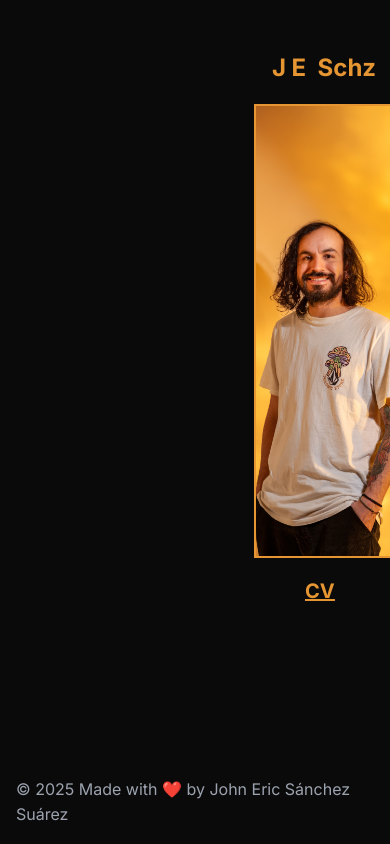
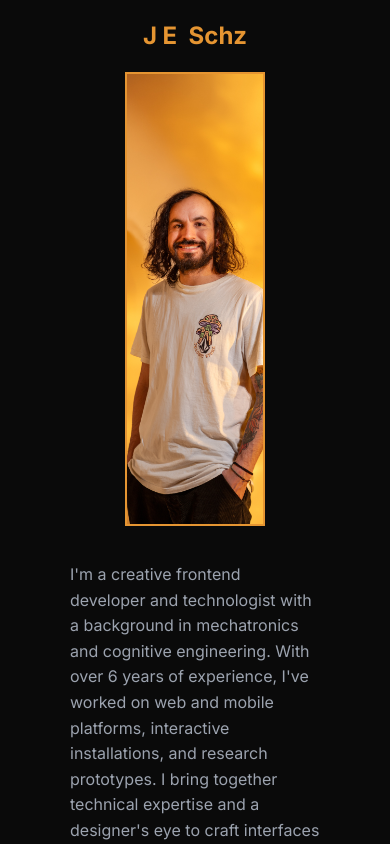
Before and after one commit to joesanchezsu/joesanchezsu.github.io, a Next.js app: page /portfolio in a window 390 px wide. Built offline with nearby package versions, Linux system fonts and the light colour scheme.

Commit message:
responsive layout and behaviour

```diff
--- a/src/app/components/AboutSection.tsx
+++ b/src/app/components/AboutSection.tsx
@@ -11,6 +11,10 @@ const Container = styled.section`
   height: 100%;
   padding: 3rem;
   margin: 0 auto;
+
+  @media (max-width: 767px) {
+    padding: 1rem 1rem 3rem 1rem;
+  }
 `;
 
 const ContentContainer = styled.div`
@@ -26,6 +30,13 @@ const Content = styled.div`
   flex-direction: row;
   justify-content: center;
   gap: 2rem;
+
+  @media (max-width: 767px) {
+    flex-direction: column;
+    align-items: center;
+    justify-content: center;
+    gap: 1rem;
+  }
 `;
 
 const DynamicName = styled.h2`
@@ -91,6 +102,11 @@ const BioContainer = styled.div`
   justify-content: center;
   gap: 2rem;
   margin-top: 60px;
+
+  @media (max-width: 767px) {
+    max-width: 250px;
+    margin-top: 20px;
+  }
 `;
 
 const Bio = styled.p`
@@ -98,8 +114,10 @@ const Bio = styled.p`
   font-size: 1.2rem;
   color: var(--gray-400);
 
-  @media (prefers-color-scheme: dark) {
-    color: var(--gray-400);
+  @media (max-width: 767px) {
+    min-width: 250px;
+    max-width: 250px;
+    font-size: 1rem;
   }
 `;
 
@@ -125,9 +143,16 @@ const ResumeLink = styled.a`
     will-change: color;
   }
 
-  @media (prefers-color-scheme: dark) {
+  @media (max-width: 767px) {
+    margin-top: 0px;
+    margin-left: 0px;
+    display: flex;
+    align-self: center;
+  }
+
+  /* @media (prefers-color-scheme: dark) {
     border-color: var(--yellow-photo);
-  }
+  } */
 `;
 
 const EyesIcon = styled.span`
--- a/src/app/components/ProjectItem.tsx
+++ b/src/app/components/ProjectItem.tsx
@@ -150,6 +150,10 @@ export const ProjectItem = ({
       layoutId={layoutId}
       aria-label={title}
       onClick={onClick}
+      initial={{ opacity: 0 }}
+      animate={{ opacity: 1 }}
+      exit={{ opacity: 0 }}
+      transition={{ duration: 0.5, ease: "easeInOut" }}
       style={{ x, y, rotate }}
     >
       <Media $image={imageUrl} />
--- a/src/app/components/ProjectsWheel.tsx
+++ b/src/app/components/ProjectsWheel.tsx
@@ -8,9 +8,9 @@ import { ProjectModal, ProjectModalData } from "./ProjectModal";
 import { useState } from "react";
 import CurvedText from "./CurvedText";
 import {
-  AnimatePresence,
   LayoutGroup,
   motion,
+  useInView,
   useScroll,
   useSpring,
   useTransform,
@@ -35,7 +35,15 @@ const WheelContainer = styled.section`
 
 const WheelWrapper = styled.div`
   position: relative;
-  transform: translate(350px, 0px); // static CSS transform
+  transform: translate(350px, 0px);
+
+  @media (max-width: 1659px) {
+    transform: scale(0.7);
+  }
+
+  @media (max-width: 767px) {
+    transform: scale(0.5) translate(390px, 0px);
+  }
 `;
 
 const WorkText = styled.div`
@@ -48,12 +56,21 @@ const WorkText = styled.div`
   font-size: 76px;
   z-index: 1000;
   color: var(--yellow-photo);
+
+  @media (max-width: 400px) {
+    transform: translate(-80%, -50%) rotate(90deg);
+  }
 `;
 
 const WheelInner = styled.div`
   position: relative;
   width: 1000px;
   height: 1000px;
+
+  @media (max-width: 1000px) {
+    width: 600px;
+    height: 600px;
+  }
 `;
 
 const CenterCircle = styled(motion.div)`
@@ -66,6 +83,18 @@ const CenterCircle = styled(motion.div)`
   border: 2px solid var(--gray-400);
   background: rgba(0, 0, 0, 0);
   z-index: 0;
+
+  @media (max-width: 1000px) {
+    left: 0;
+    top: 0;
+  }
+
+  @media (max-width: 767px) {
+    left: 7%;
+    top: 7%;
+    width: 500px;
+    height: 500px;
+  }
 `;
 
 const ItemsContainer = styled.div`
@@ -92,17 +121,31 @@ export function ProjectsWheel({
 }) {
   const [open, setOpen] = useState(false);
   const [modalData, setModalData] = useState<ProjectModalData | undefined>();
+  const wheelContainerRef = useRef<HTMLDivElement | null>(null);
 
   const isMobile = typeof window !== "undefined" && window.innerWidth < 768;
-  const radius = isMobile ? 300 : 600;
+  const isTablet =
+    typeof window !== "undefined" &&
+    window.innerWidth >= 768 &&
+    window.innerWidth <= 1659;
+  const radius = isMobile ? 560 : 600;
 
   const { scrollYProgress } = useScroll({
     container: scrollerRef,
     offset: ["start start", "end end"],
   });
 
+  const isVisible = useInView(wheelContainerRef, {
+    amount: 0.2, // starts tracking when 100% is visible
+    once: false,
+  });
+
   // Map scroll progress (0–1) → rotation degrees
-  const wheelRotation = useTransform(scrollYProgress, [0, 1], [0, 250]);
+  const wheelRotation = useTransform(
+    scrollYProgress,
+    [isMobile || isTablet ? 0.5 : 0, 1],
+    [0, 250]
+  );
   const smoothRotation = useSpring(wheelRotation, { stiffness: 100, damping: 40 });
 
   const curvedTextsContainerRef = useRef<HTMLDivElement | null>(null);
@@ -138,7 +181,7 @@ export function ProjectsWheel({
   };
 
   return (
-    <WheelContainer>
+    <WheelContainer ref={wheelContainerRef}>
       <WheelWrapper>
         <LayoutGroup>
           <WheelInner>
@@ -148,7 +191,7 @@ export function ProjectsWheel({
                   <CurvedText
                     key={c.name}
                     text={c.name === "Betomorrow" ? c.name + " - " + c.role : c.name}
-                    radius={350}
+                    radius={isMobile ? 300 : 350}
                     arc={c.occurrences * (360 / data.length)}
                     initialAngle={
                       c.firstIndex * (360 / data.length) -
@@ -162,7 +205,8 @@ export function ProjectsWheel({
             <WorkText>Work</WorkText>
 
             <ItemsContainer>
-              {data.map((p, i) => {
+              {isVisible
+                ? data.map((p, i) => {
                     const angleOffset = -108;
                     const baseAngle = angleOffset + (i * 360) / data.length;
 
@@ -186,14 +230,11 @@ export function ProjectsWheel({
                         }
                       />
                     );
-              })}
+                  })
+                : null}
             </ItemsContainer>
 
             <ProjectModal open={open} data={modalData} onClose={handleCloseModal} />
-            {/* <AnimatePresence>
-              {open && modalData && (
-              )}
-            </AnimatePresence> */}
           </WheelInner>
         </LayoutGroup>
       </WheelWrapper>
--- a/src/app/portfolio/page.tsx
+++ b/src/app/portfolio/page.tsx
@@ -12,6 +12,15 @@ const Page = styled.main`
 
 const ProjectsWrapper = styled.div`
   height: 100vh;
+
+  @media (max-height: 700px) {
+    height: 120vh;
+  }
+
+  // ipad mini aspect ratio
+  @media (width: 768px) and (height: 1024px) {
+    height: 110vh;
+  }
 `;
 
 const ScrollArea = styled.div`
@@ -24,49 +33,64 @@ const ScrollArea = styled.div`
 const StickyWheel = styled.div`
   position: sticky;
   top: 0;
-  height: 100vh;
 
   display: grid;
   grid-template-columns: 1fr;
   grid-template-rows: auto auto;
 
+  @media (min-width: 768px) and (max-width: 1659px) {
+    height: 220vh;
+    grid-template-rows: minmax(auto, 100vh) minmax(100vh, auto);
+  }
+
   @media (min-width: 1660px) {
     grid-template-columns: minmax(420px, 1024px) 1fr;
     grid-template-rows: 100vh;
   }
+
+  @media (max-width: 767px) {
+    display: flex;
+    flex-direction: column;
+    position: relative;
+  }
 `;
 
 const Spacer = styled.div`
-  height: 3200px; /* controls scroll length */
+  height: 3200px; /* controls scroll length for wheel rotation */
+
+  @media (max-width: 1659px) {
+    height: 0px;
+  }
 `;
 
 const Footer = styled.footer`
-  /* border-top: 1px solid var(--gray-200); */
-  /* margin-top: 4rem; */
-
-  @media (prefers-color-scheme: dark) {
-    border-top-color: var(--gray-800);
+  @media (min-width: 1660px) {
+    position: fixed;
+    bottom: 0;
+    left: 0;
+    width: 100%;
+    z-index: 10;
   }
 
-  .dark & {
-    border-top-color: var(--gray-800);
+  @media (max-width: 1659px) {
+    position: relative;
+    width: 100%;
+    padding: 1rem;
+    margin-top: auto;
   }
 `;
 
 const FooterContent = styled.div`
-  position: fixed;
-  bottom: 0;
-  left: 0;
   padding: 1rem;
   text-align: left;
-  color: var(--gray-600);
+  color: var(--gray-400);
 
-  @media (prefers-color-scheme: dark) {
-    color: var(--gray-400);
+  @media (max-width: 1659px) {
+    padding: 0;
   }
 
-  .dark & {
-    color: var(--gray-400);
+  @media (max-width: 767px) {
+    font-size: 0.8rem;
   }
 `;
 
@@ -91,12 +115,12 @@ export default function PortfolioPage() {
           </ProjectsWrapper>
         </StickyWheel>
         <Spacer />
+        <Footer>
+          <FooterContent>
+            <p>&copy; 2025 Made with ❤️ by John Eric Sánchez Suárez</p>
+          </FooterContent>
+        </Footer>
       </ScrollArea>
-      <Footer>
-        <FooterContent>
-          <p>&copy; 2025 Made with ❤️ by John Eric Sánchez Suárez</p>
-        </FooterContent>
-      </Footer>
     </Page>
   );
 }
```
Lines whose indentation alone changed are shown as unchanged.
